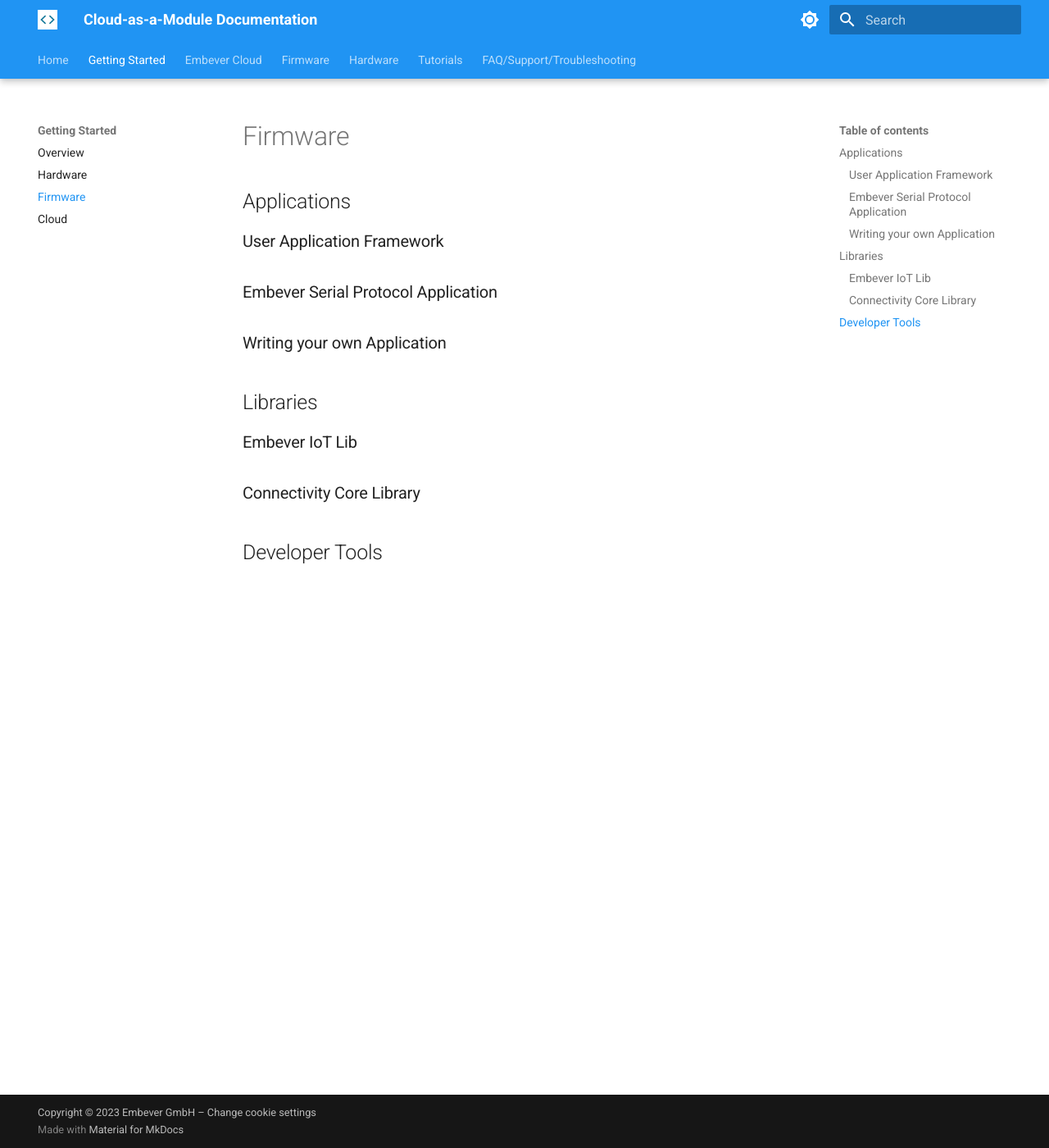
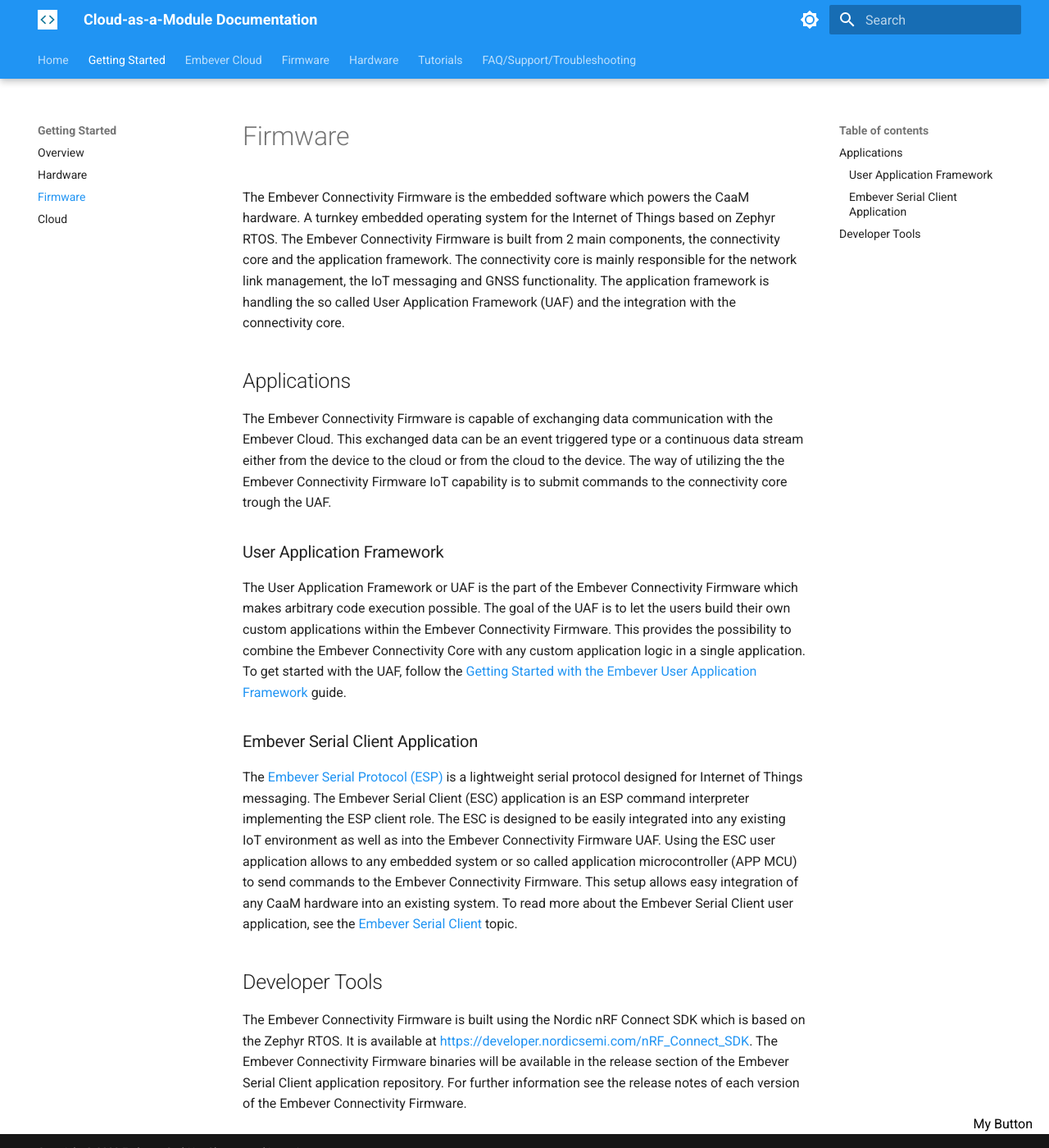
Before and after one commit to Embever/embever_docs, an MkDocs documentation site: the page built from docs/getting_started/firmware.md, in a window 1280 px wide and 1400 px high. Shown: the whole window at 82% size. Built offline with MkDocs 1.6.1 and Material for MkDocs 9.7.7, drawn with Linux system fonts in a browser that asks for light colours.

Commit message:
Update on the embedded topics

```diff
--- a/docs/getting_started/firmware.md
+++ b/docs/getting_started/firmware.md
@@ -1,17 +1,24 @@
 # Firmware
+
+The Embever Connectivity Firmware is the embedded software which powers the CaaM hardware. A turnkey embedded operating system for the Internet of Things based on Zephyr RTOS. The Embever Connectivity Firmware is built from 2 main components, the connectivity core and the application framework.
+The connectivity core is mainly responsible for the network link management, the IoT messaging and GNSS functionality. The application
+framework is handling the so called User Application Framework (UAF) and the integration with the connectivity core.
 
 ## Applications
 
+The Embever Connectivity Firmware is capable of exchanging data communication with the Embever Cloud. This exchanged data can be an event triggered type or a continuous data stream either from the device to the cloud or from the cloud to the device. The way of utilizing the the Embever Connectivity Firmware IoT capability is to submit commands to the connectivity core trough the UAF.
+
 ### User Application Framework
 
-### Embever Serial Protocol Application
+The User Application Framework or UAF is the part of the Embever Connectivity Firmware which makes arbitrary code execution possible. The goal of the UAF is to let the users build their own custom applications within the Embever Connectivity Firmware. This provides the possibility to combine the Embever Connectivity Core with any custom application logic in a single application. To get started with the UAF, follow the [Getting Started with the Embever User Application Framework](../firmware/caam-app-framework/custom-app-framework/index.md) guide.
 
-### Writing your own Application
+### Embever Serial Client Application
 
-## Libraries
-
-### Embever IoT Lib
-
-### Connectivity Core Library
+The [Embever Serial Protocol (ESP)](../firmware/caam-app-framework/esp/esp-overview.md) is a lightweight serial protocol designed for Internet of Things messaging. The Embever Serial Client (ESC) application is an ESP command interpreter implementing the ESP client role. The ESC is designed to be easily integrated into any existing IoT environment as well as into the Embever Connectivity Firmware UAF. Using the ESC user application allows to any embedded system or so called application microcontroller (APP MCU) to send commands to the Embever Connectivity Firmware. This setup allows easy integration of any CaaM hardware into an existing system. To read more about the Embever Serial Client user application, see the [Embever Serial Client](../firmware/caam-app-framework/esp/esp-overview.md) topic.
 
 ## Developer Tools
+
+The Embever Connectivity Firmware is built using the Nordic nRF Connect SDK which is based on the Zephyr RTOS. It is available at [https://developer.nordicsemi.com/nRF_Connect_SDK](https://developer.nordicsemi.com/nRF_Connect_SDK). The Embever Connectivity Firmware binaries will be available in the release section of the Embever Serial Client application repository. For further information see the release notes of each version of the Embever Connectivity Firmware.
+
+
+<button class="md-button-next-pg">My Button</button>
--- a/docs/stylesheets/extra-styles.css
+++ b/docs/stylesheets/extra-styles.css
@@ -7,3 +7,9 @@
     /* Reset alignment for table cells */
     text-align: initial;
 }
+
+.md-button-next-pg {
+    position: fixed;
+    bottom: 20px;
+    right: 20px;
+  }
```
Also changed, not shown: docs/firmware/caam-app-framework/custom-app-framework/index.md (+8 -0 lines), docs/firmware/caam-app-framework/esp/esp-overview.md (+1 -0 lines), docs/firmware/caam-app-framework/custom-app-framework/api_docs.md (added), docs/firmware/caam-app-framework/custom-app-framework/custom_app_building.md (added), docs/firmware/caam-app-framework/custom-app-framework/env_setup.md (added), docs/firmware/caam-app-framework/custom-app-framework/samples.md (added).
